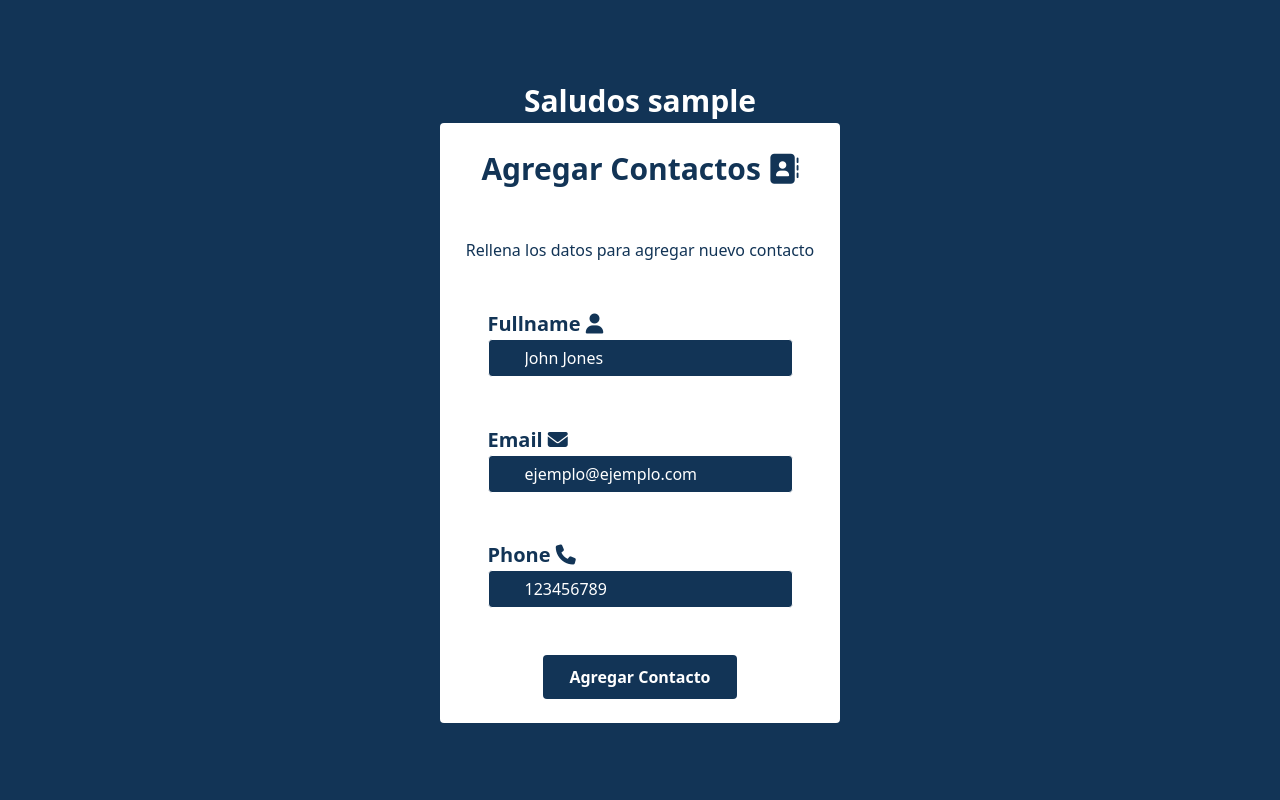
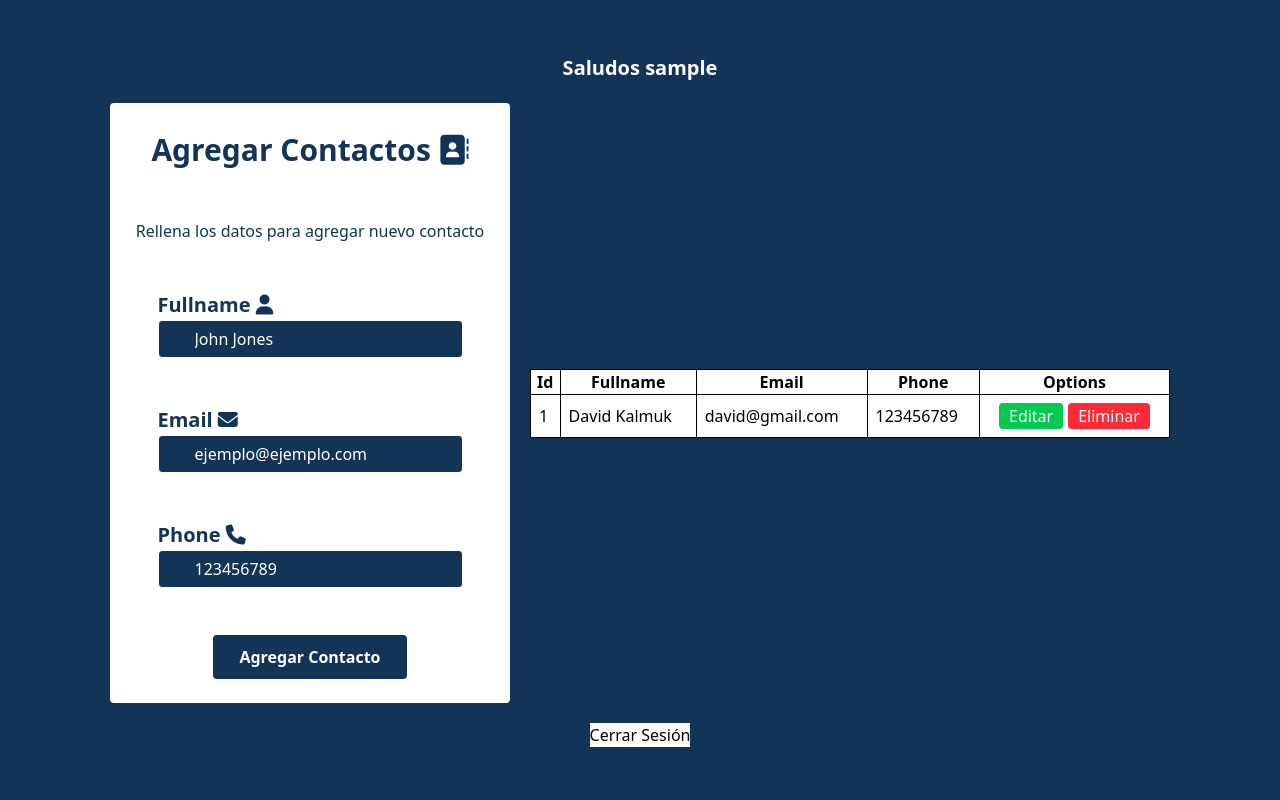
Before and after one commit to DavidKal29/FlaskMySQLContactsApp, a Flask app: page /perfil in a window 1280 px wide. Run offline with Flask 3, Linux system fonts and the light colour scheme; the visitor is signed in with stand-in values (Sample User, id 1); data that the repository does not hold is empty.

Commit message:
Añadimos la tabla que posteriormente será la que contenga los usuarios

```diff
--- a/src/templates/perfil.html
+++ b/src/templates/perfil.html
@@ -3,9 +3,9 @@
 {% block title%} Perfil {% endblock %}
 
 {% block body %}
-<section class="flex flex-col justify-center items-center bg-[#123456] h-screen">
-    <h1 class="font-bold text-white text-[30px] font-bold">Saludos {{current_user.username}}</h1>
-    <div class="">
+<section class="flex flex-col justify-center items-center bg-[#123456] h-screen gap-[20px]">
+    <h1 class="font-bold text-white text-[20px] font-bold">Saludos {{current_user.username}}</h1>
+    <div class="flex justify-center items-center gap-[20px]">
         <form action="/perfil" method="post" class="bg-white w-[50vh] h-[75vh] rounded flex flex-col justify-around items-center">
             <h1 class="font-bold text-[#123456] text-[30px] font-bold">Agregar Contactos <i class="fa-solid fa-address-book"></i> </h1>
             <span class="text-center text-[#123456]">Rellena los datos para agregar nuevo contacto</span>
@@ -27,8 +27,29 @@
 
             <button class="bg-[#123456] text-white font-bold py-[10px] px-[26px] rounded cursor-pointer">Agregar Contacto</button>
         </form>
+
+        <table class="rounded bg-white border-[1px] w-[80vh]">
+            <tr class="border-[1px]">
+                <th class="border-[1px]">Id</th>
+                <th class="border-[1px]">Fullname</th>
+                <th class="border-[1px]">Email</th>
+                <th class="border-[1px]">Phone</th>
+                <th class="border-[1px]">Options</th>
+            </tr>
+
+            <tr class="border-[1px] h-[30px]">
+                <td class="border-[1px] p-[8px]">1</td>
+                <td class="border-[1px] p-[8px]">David Kalmuk</td>
+                <td class="border-[1px] p-[8px]">david@gmail.com</td>
+                <td class="border-[1px] p-[8px]">123456789</td>
+                <td class=" flex justify-center items-center gap-[5px] p-[8px]"><button class="bg-green-500 rounded text-white py-[1px] px-[10px]">Editar</button><button class="bg-red-500 rounded text-white py-[1px] px-[10px]">Eliminar</button></td>
+            </tr>
+
+
+        </table>
     </div>
+    <button class="bg-white"><a href="/logout">Cerrar Sesión</a></button>
 </section>
 
-<!-- <button><a href="/logout">Cerrar Sesión</a></button> -->
+
 {% endblock %}
```
